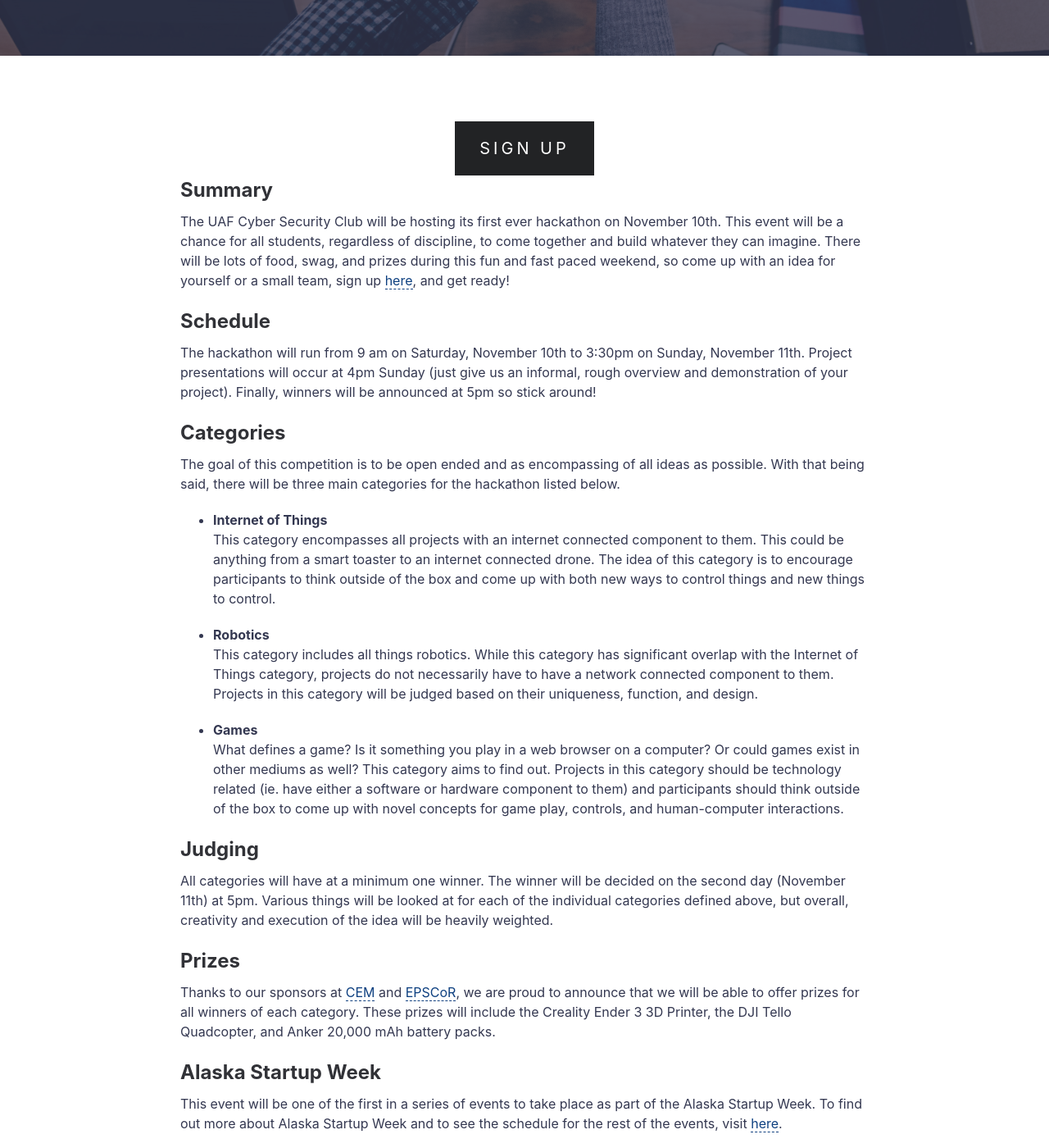
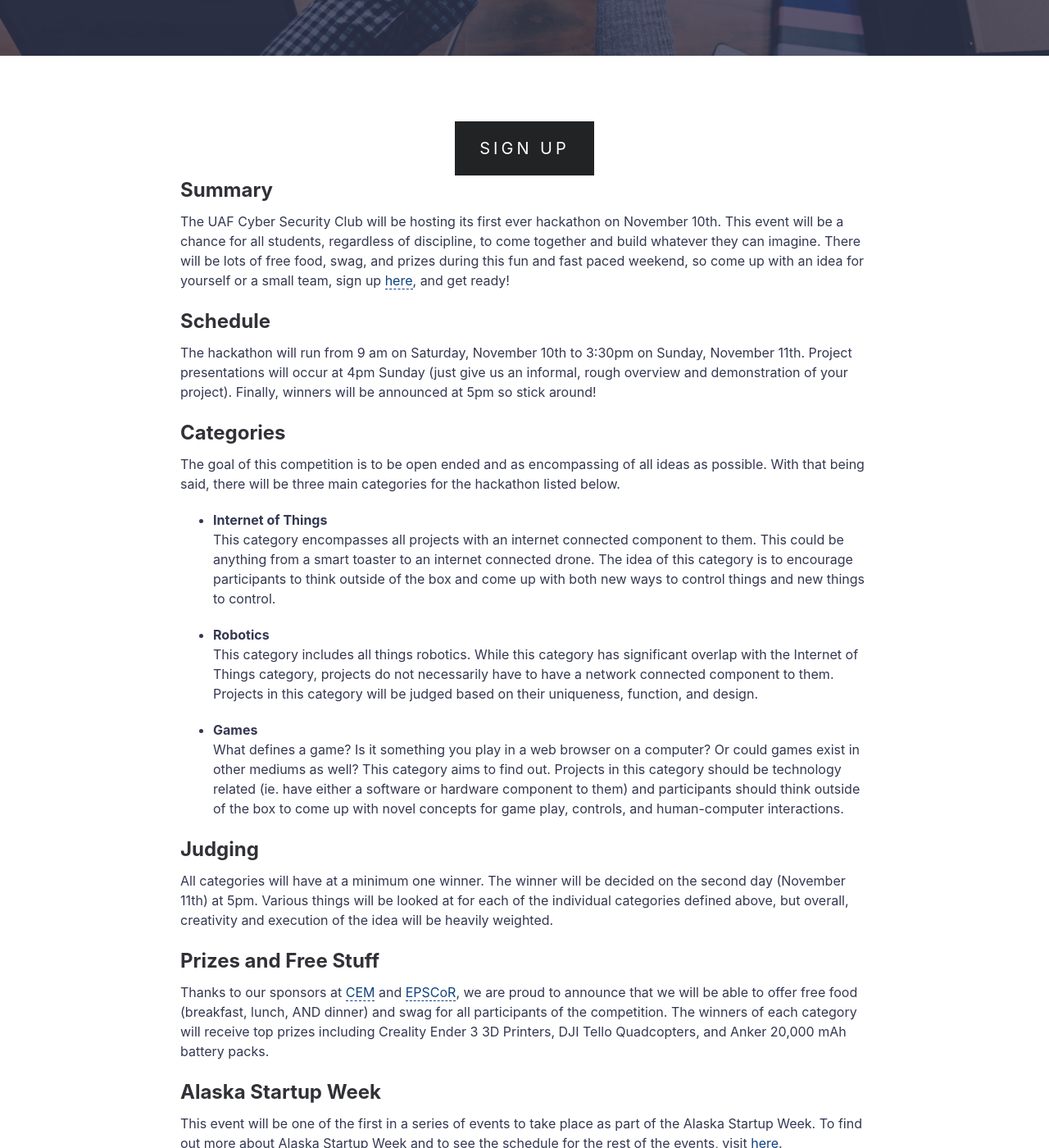
Before and after one commit to UAFCSC/uafcsc.github.io, a Jekyll site: the page built from _posts/2018-10-10-hackathon.md, in a window 1280 px wide and 1400 px high, scrolled down 508 px. Shown: the whole window at 82% size. Built offline with Jekyll 4.4.1, drawn with Linux system fonts in a browser that asks for light colours.

Commit message:
Revises wording of prizes section

```diff
--- a/_posts/2018-10-10-hackathon.md
+++ b/_posts/2018-10-10-hackathon.md
@@ -11,7 +11,7 @@ event-date-end: 11/11/2018
 
 
 ## Summary
-The UAF Cyber Security Club will be hosting its first ever hackathon on November 10th. This event will be a chance for all students, regardless of discipline, to come together and build whatever they can imagine. There will be lots of food, swag, and prizes during this fun and fast paced weekend, so come up with an idea for yourself or a small team, sign up [here](https://goo.gl/forms/L18cLToAfNcu6OrF3){:target="_blank" rel="noopener"}, and get ready!
+The UAF Cyber Security Club will be hosting its first ever hackathon on November 10th. This event will be a chance for all students, regardless of discipline, to come together and build whatever they can imagine. There will be lots of free food, swag, and prizes during this fun and fast paced weekend, so come up with an idea for yourself or a small team, sign up [here](https://goo.gl/forms/L18cLToAfNcu6OrF3){:target="_blank" rel="noopener"}, and get ready!
 
 ## Schedule
 The hackathon will run from 9 am on Saturday, November 10th to 3:30pm on Sunday, November 11th. Project presentations will occur at 4pm Sunday (just give us an informal, rough overview and demonstration of your project). Finally, winners will be announced at 5pm so stick around!
@@ -31,8 +31,8 @@ The goal of this competition is to be open ended and as encompassing of all idea
 ## Judging
 All categories will have at a minimum one winner. The winner will be decided on the second day (November 11th) at 5pm. Various things will be looked at for each of the individual categories defined above, but overall, creativity and execution of the idea will be heavily weighted.
 
-## Prizes
-Thanks to our sponsors at [CEM](http://cem.uaf.edu/){:target="_blank" rel="noopener"} and [EPSCoR](https://www.alaska.edu/epscor){:target="_blank" rel="noopener"}, we are proud to announce that we will be able to offer prizes for all winners of each category. These prizes will include the Creality Ender 3 3D Printer, the DJI Tello Quadcopter, and Anker 20,000 mAh battery packs.
+## Prizes and Free Stuff
+Thanks to our sponsors at [CEM](http://cem.uaf.edu/){:target="_blank" rel="noopener"} and [EPSCoR](https://www.alaska.edu/epscor){:target="_blank" rel="noopener"}, we are proud to announce that we will be able to offer free food (breakfast, lunch, AND dinner) and swag for all participants of the competition. The winners of each category will receive top prizes including Creality Ender 3 3D Printers, DJI Tello Quadcopters, and Anker 20,000 mAh battery packs.
 
 ## Alaska Startup Week
 This event will be one of the first in a series of events to take place as part of the Alaska Startup Week. To find out more about Alaska Startup Week and to see the schedule for the rest of the events, visit [here](https://alaska.startupweek.co/){:target="_blank" rel="noopener"}.
```
